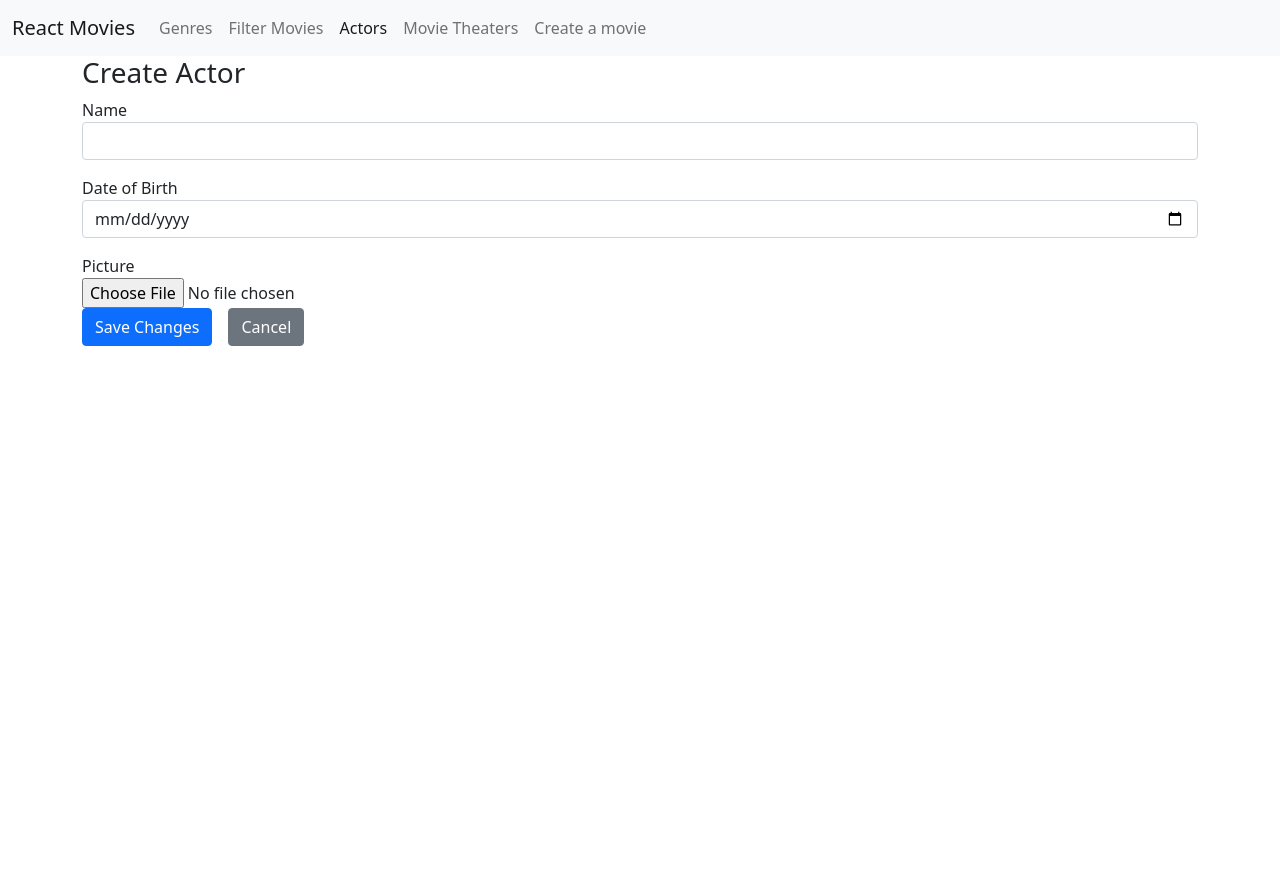
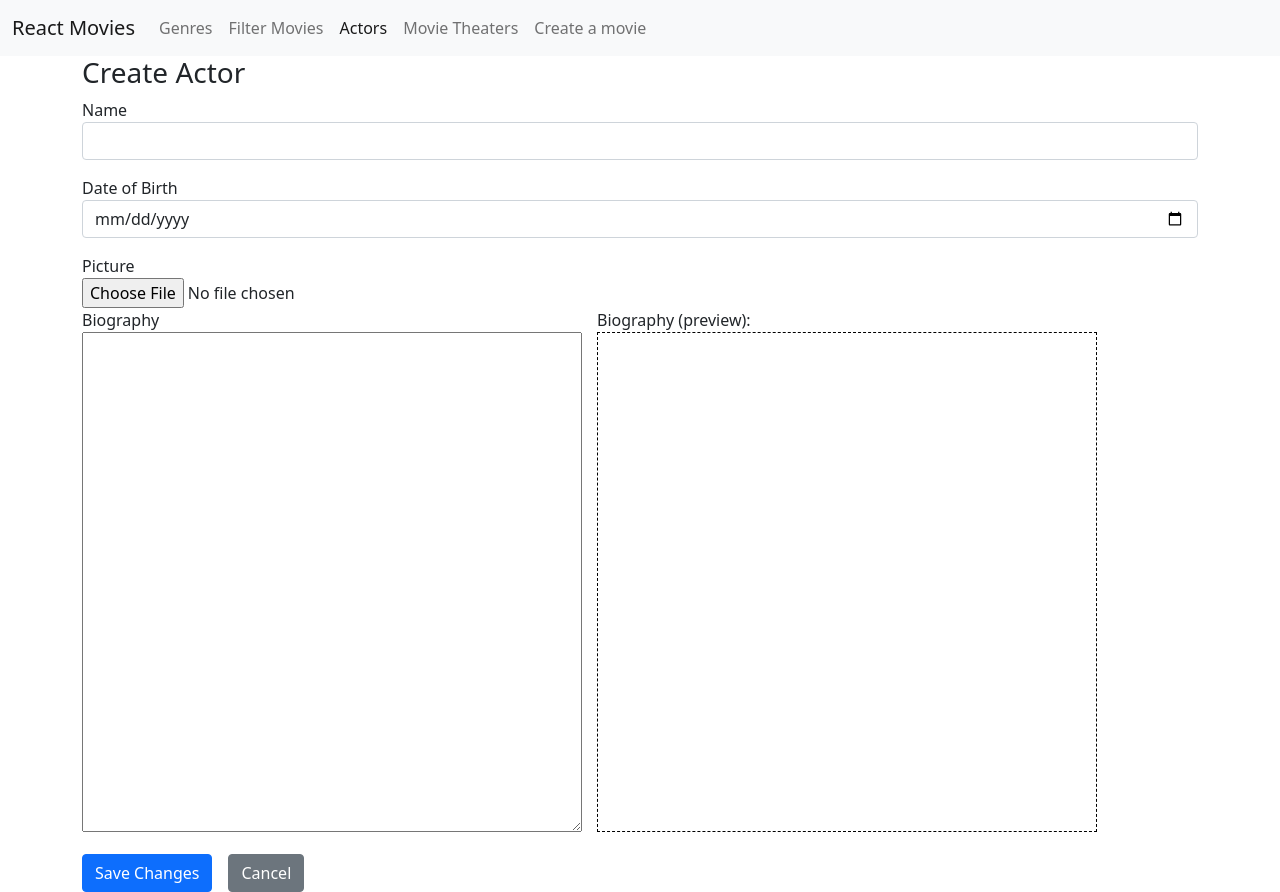
Before and after one commit to moizAsh/MoivesUI, a React (Create React App) app: page /actors/create in a window 1280 px wide. Before the commit the page ends 800 px from the top, so only its background shows below. Built offline with nearby package versions, Linux system fonts and the light colour scheme.

Commit message:
Actor added biography

```diff
--- a/package.json
+++ b/package.json
@@ -15,8 +15,10 @@
     "i": "^0.3.7",
     "react": "^17.0.2",
     "react-dom": "^17.0.2",
+    "react-markdown": "^8.0.3",
     "react-router-dom": "5.2",
     "react-scripts": "4.0.3",
+    "typed-react-markdown": "^0.1.0",
     "typescript": "^4.2.4",
     "web-vitals": "^1.1.1",
     "yup": "^0.32.9"
--- a/src/actors/ActorForm.tsx
+++ b/src/actors/ActorForm.tsx
@@ -6,6 +6,7 @@
 import * as Yup from 'yup';
 import DateField from "../forms/DateField";
 import ImageField from "../forms/ImageField";
+import MarkdownField from "../forms/MarkdownField";
 export default function ActionForm(props: actorFormProps){
     return (
         <Formik
@@ -22,6 +23,8 @@
                     <TextField displayName="Name" field="name" />
                     <DateField displayName="Date of Birth" field="dateOfBirth"/>
                     <ImageField displayName="Picture" field="picture" imageUrl={props.model.pictureUrl}/>
+                    <MarkdownField displayName="Biography" field="biography"/>
+
                     <Button disabled={formikProps.isSubmitting}
                         type="submit"
                     >Save Changes</Button>
--- a/src/actors/EditActor.tsx
+++ b/src/actors/EditActor.tsx
@@ -6,7 +6,9 @@
         <>
             <h3>Edit Actor</h3>
             <h3>Create Actor</h3>
-            <ActionForm model={{name: 'Arnold', dateOfBirth: new Date('1996-06-01T00:00:00'),
+            <ActionForm model={{name: 'Arnold',
+            dateOfBirth: new Date('1996-06-01T00:00:00'),
+            biography: 'Born in 190000',
             pictureUrl:'https://upload.wikimedia.org/wikipedia/commons/thumb/a/af/Arnold_Schwarzenegger_by_Gage_Skidmore_4.jpg/220px-Arnold_Schwarzenegger_by_Gage_Skidmore_4.jpg'
 
         }}
--- a/src/actors/actors.model.d.ts
+++ b/src/actors/actors.model.d.ts
@@ -3,4 +3,5 @@
     dateOfBirth?: Date;
     picture?: File;
     pictureUrl?: string;
+    biography?: string;
 }
--- /dev/null
+++ b/src/forms/MarkdownField.css
@@ -0,0 +1,14 @@
+.form-markdown{
+    display: flex;
+}
+
+.form-markdown textarea{
+    width: 500px;
+    height: 500px;
+    margin-right: 15px;
+}
+.form-markdown .markdown-container{
+    border: 1px dashed black;
+    width: 500px;
+    height: 500px;
+}
--- /dev/null
+++ b/src/forms/MarkdownField.tsx
@@ -0,0 +1,27 @@
+import { Field, useFormikContext } from "formik";
+import ReactMarkdown from "react-markdown";
+import './MarkdownField.css';
+export default function MarkdownField(props: markdownFieldProps){
+    const {values} = useFormikContext<any>();
+    return (
+        <div className="mb-3 form-markdown">
+            <div>
+                <label>{props.displayName}</label>
+                <div>
+                    <Field name={props.field} as="textarea" className="form-textarea" />
+                </div>
+            </div>
+            <div>
+                <label>{props.displayName} (preview):</label>
+                <div className="markdown-container">
+                    <ReactMarkdown>{values[props.field]}</ReactMarkdown>
+                </div>
+            </div>
+        </div>
+    )
+}
+
+interface markdownFieldProps{
+    displayName: string;
+    field: string;
+}
```
Also changed, not shown: 1 other file (tests, documents, lock files or other folders).
